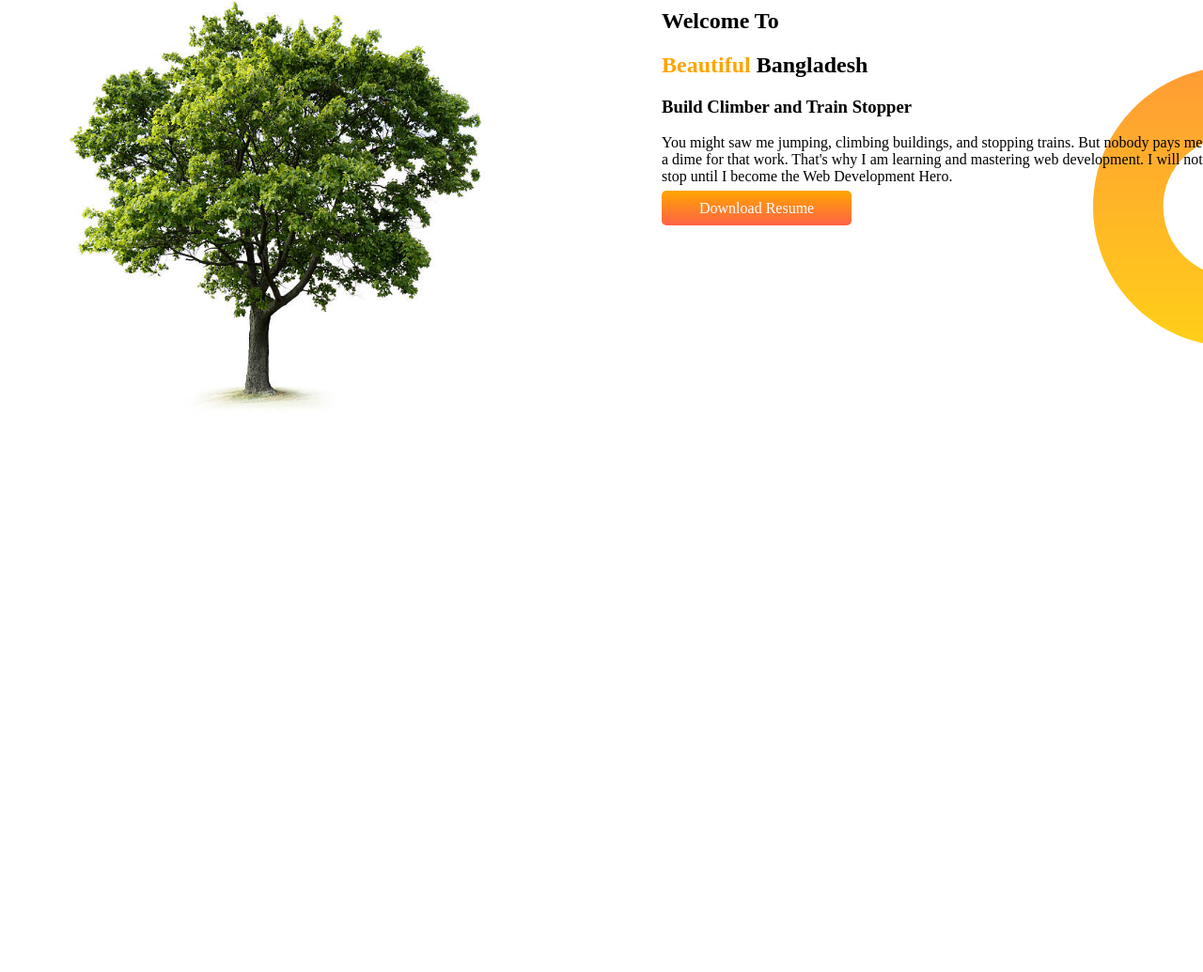
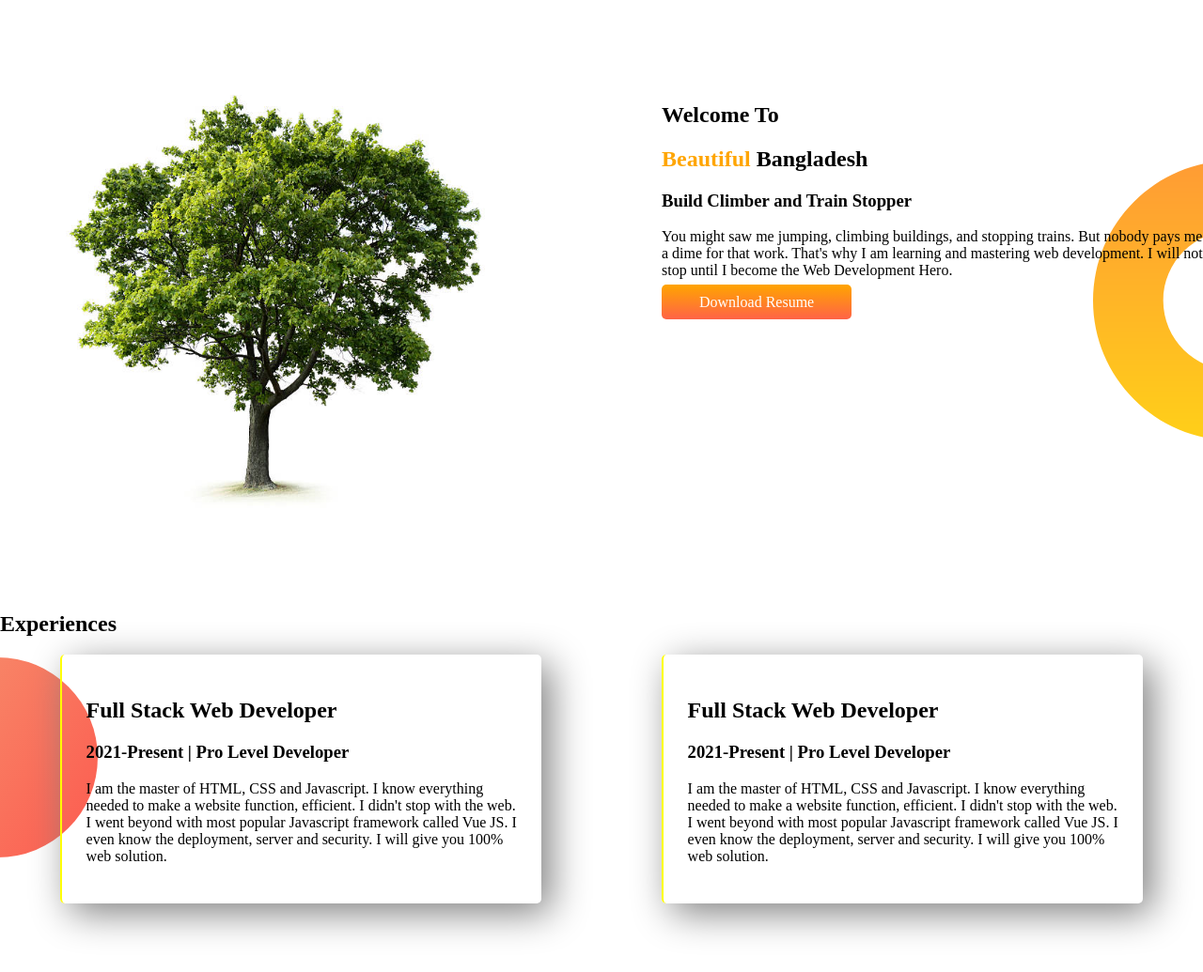
Before and after one commit to salma-sn/developer-portfolio, a plain HTML site: page index.html in a window 1280 px wide. Shown: the part 473-1508 px from the top of the page at 94% size. Before the commit the page ends 924 px from the top, so only its background shows below. Drawn offline with Linux system fonts and the light colour scheme; a web font is replaced by a local one.

Commit message:
experience section

```diff
--- a/index.html
+++ b/index.html
@@ -13,7 +13,7 @@
 </head>
 
 <body>
-    <section class="top-banner">
+    <section class="top-banner flexible-container">
         <div class="half-width">
             <h1>Welcome To</h1>
             <h1><span class="beautiful">Beautiful </span> Bangladesh</h1>
@@ -31,7 +31,7 @@
         </div>
     </section>
 
-    <section class="dream-bg">
+    <section class="dream-bg flexible-container">
         <div class="half-width">
             <img src="images/tree.jpg" alt="tree image">
         </div>
@@ -47,6 +47,29 @@
             <a href="rupalibank.com.bd" class="link-buton" target="_blank">Download Resume</a>
         </div>
     </section>
+    <section class="experience-area">
+        <h1>Experiences</h1>
+        <div class="flexible-container ">
+            <div class="experience-item">
+                <h1>Full Stack Web Developer</h1>
+                <h3>2021-Present | Pro Level Developer</h3>
+                <p>I am the master of HTML, CSS and Javascript. I know everything needed to make a website function,
+                    efficient. I didn't stop with the web. I went beyond with most popular Javascript framework called
+                    Vue
+                    JS. I even know the deployment, server and security. I will give you 100% web solution.</p>
+            </div>
+            <div class="experience-item">
+                <h1>Full Stack Web Developer</h1>
+                <h3>2021-Present | Pro Level Developer</h3>
+                <p>I am the master of HTML, CSS and Javascript. I know everything needed to make a website function,
+                    efficient. I didn't stop with the web. I went beyond with most popular Javascript framework called
+                    Vue
+                    JS. I even know the deployment, server and security. I will give you 100% web solution.</p>
+            </div>
+
+        </div>
+
+    </section>
 
 </body>
 
--- a/style.css
+++ b/style.css
@@ -7,8 +7,10 @@ body {
     color: orange;
 }
 
-section {
+.flexible-container {
     display: flex;
+    margin-bottom: 100px;
+
 }
 
 .half-width {
@@ -38,3 +40,20 @@ section {
     background-repeat: no-repeat;
     background-position: right;
 }
+
+.experience-area {
+    background-image: url(images/exp-bg.png);
+    background-repeat: no-repeat;
+    background-position: left;
+
+}
+
+.experience-item {
+    width: 40%;
+    box-shadow: 10px 10px 40px gray;
+    margin-left: 5%;
+    margin-right: 5%;
+    padding: 2%;
+    border-left: 2px solid yellow;
+    border-radius: 5px;
+}
```
